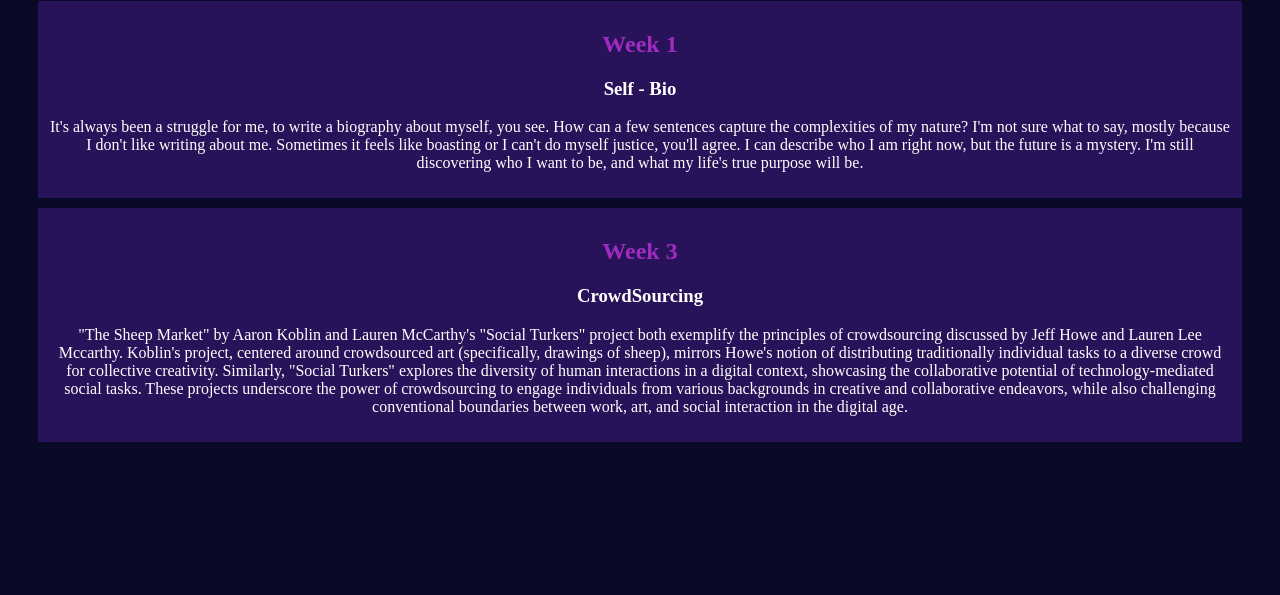
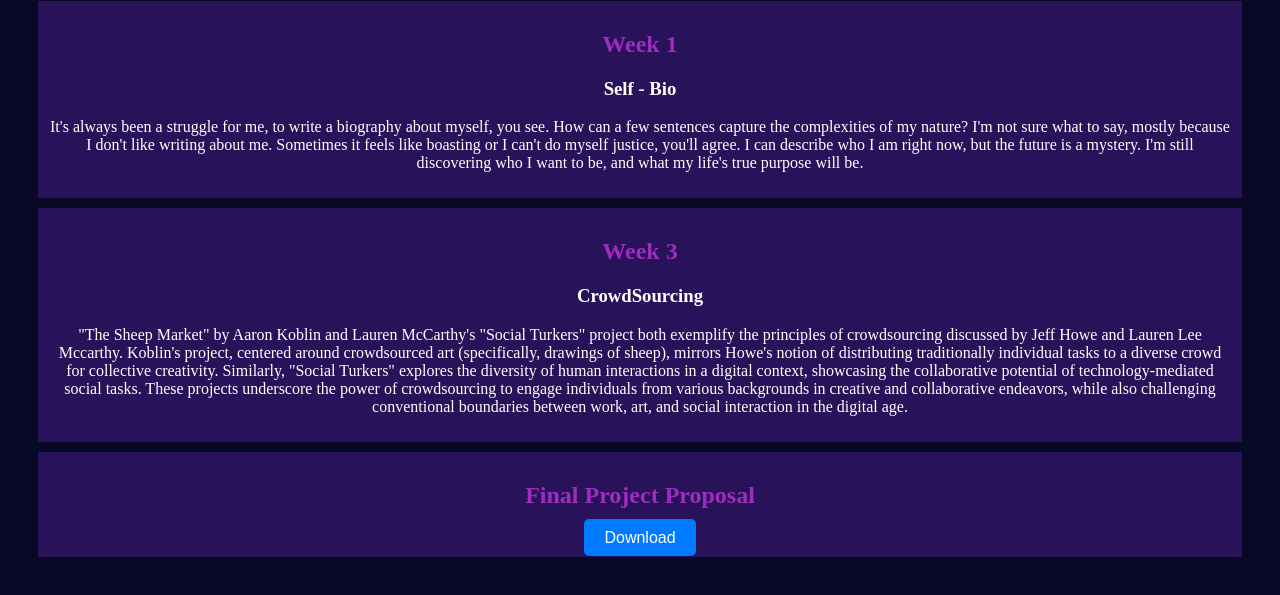
Before and after one commit to PinknMatter/CART451, a plain HTML site: page index.html in a window 1280 px wide. Shown: the part 79-674 px from the top of the page. Drawn offline with Linux system fonts and the light colour scheme.

Commit message:
Added proposal

```diff
--- a/index.css
+++ b/index.css
@@ -27,3 +27,40 @@ p{
     margin-left: 30px;
     margin-right: 30px;
 }
+
+/* Base styling for the button */
+.download-btn {
+    font-family: Arial, sans-serif;
+    font-size: 16px;
+    padding: 10px 20px;
+    border: none;
+    border-radius: 5px;
+
+    cursor: pointer;
+    text-decoration: none; /* Useful if this button is an anchor (<a>) element */
+    transition: background-color 0.3s, transform 0.3s;
+}
+
+/* Main button color */
+.download-btn {
+    background-color: #007BFF; /* Blue */
+    color: #FFFFFF;
+}
+
+/* Hover effect */
+.download-btn:hover {
+    background-color: #0056b3; /* Darker blue */
+    transform: scale(1.05); /* Slightly increase the size when hovered */
+}
+
+/* Active (clicked) effect */
+.download-btn:active {
+    background-color: #004280; /* Even darker blue */
+    transform: scale(1); /* Revert to original size when clicked */
+}
+
+/* If you want to also add a focus state for better accessibility */
+.download-btn:focus {
+    outline: none; /* Remove the default browser outline */
+    box-shadow: 0 0 0 3px rgba(0, 123, 255, 0.5); /* Add a soft glow around the button */
+}
--- a/index.html
+++ b/index.html
@@ -53,6 +53,12 @@
             </article>
         </section>
 
+        <section class="week">
+            <h2>Final Project Proposal</h2>
+           <a href="Proposal.pdf" class="download-btn" download="Proposal" >Download</a>
+
+        </section>
+
 
     </main>
 
```
Also changed, not shown: 1 other file.
